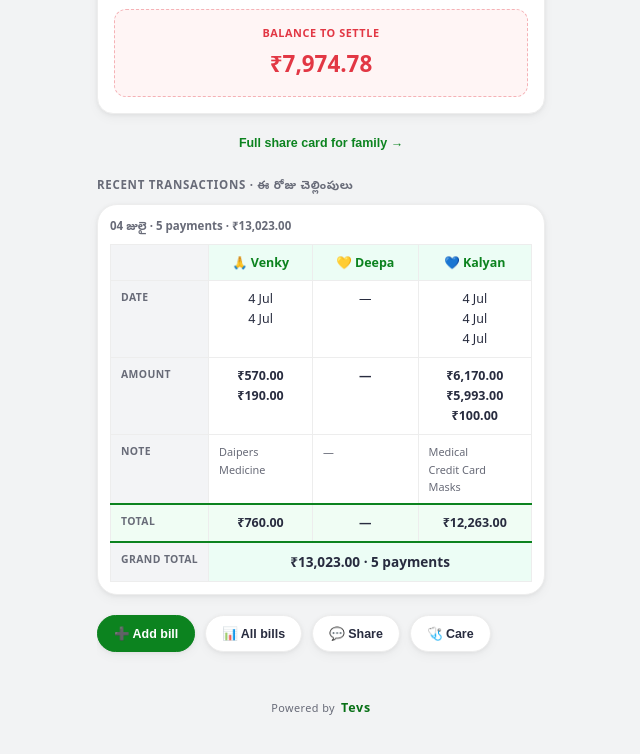
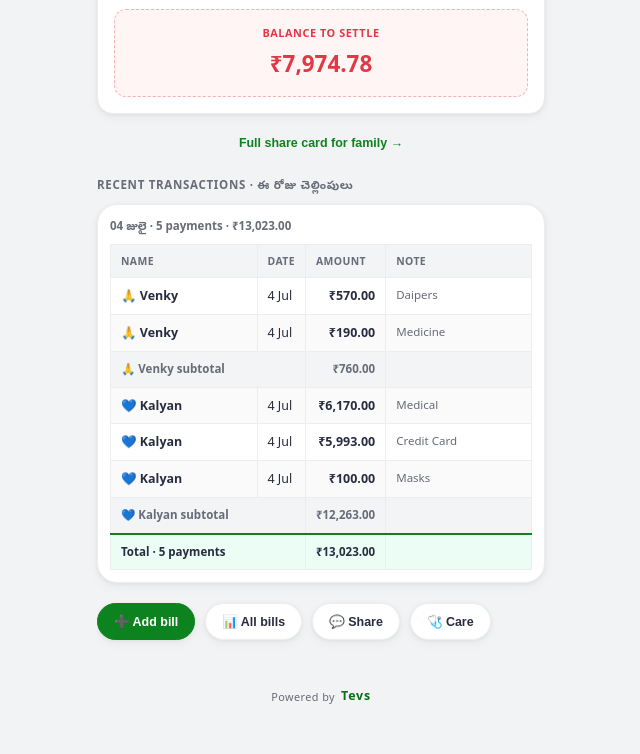
Before and after one commit to Tevskrishna/hospital-bills, a website: page index.html in a window 1280 px wide. Shown: the part 1263-2017 px from the top of the page, without its empty margins (319-959 px from the left). Drawn offline with Linux system fonts and the light colour scheme.

Commit message:
revert: restore row-based Name Date Amount Note table

```diff
--- a/css/responsive.css
+++ b/css/responsive.css
@@ -80,27 +80,21 @@
   background: #f3f4f6; font-size: 0.65rem; font-weight: 800; text-transform: uppercase;
   letter-spacing: 0.04em; color: var(--muted); white-space: nowrap;
 }
-.txn-table .col-label {
-  background: #f3f4f6; font-size: 0.65rem; font-weight: 800; text-transform: uppercase;
-  letter-spacing: 0.04em; color: var(--muted); white-space: nowrap; width: 1%;
+.txn-table tbody tr:nth-child(even):not(.txn-subtotal) { background: #fafafa; }
+.txn-table tr.txn-subtotal td {
+  background: #f3f4f6; font-weight: 700; font-size: 0.72rem; color: var(--muted);
+  border-top: 1px dashed var(--card-border);
 }
-.txn-pivot thead th.col-person {
-  text-align: center; background: #ecfdf5; color: var(--teal); font-size: 0.78rem;
-  text-transform: none; letter-spacing: 0;
+.txn-table .col-date { white-space: nowrap; width: 1%; }
+.txn-table .col-name { font-weight: 700; white-space: nowrap; }
+.txn-table .col-amt {
+  text-align: right; font-family: var(--display); font-weight: 800; white-space: nowrap; width: 1%;
 }
-.txn-pivot .col-stack { line-height: 1.6; vertical-align: top; text-align: center; }
-.txn-pivot tr.txn-pivot-total th,
-.txn-pivot tr.txn-pivot-total td {
-  background: #f0fdf4; font-weight: 800; border-top: 2px solid var(--teal);
+.txn-table .col-note { color: var(--muted); font-size: 0.72rem; }
+.txn-table .col-note .tx-delete {
+  margin-left: 6px; padding: 2px 6px; font-size: 0.65rem; border: none;
+  background: #fff5f5; border-radius: 4px; cursor: pointer;
 }
-.txn-pivot tfoot td.grand-total { text-align: center; font-size: 0.85rem; }
-.txn-pivot .col-stack.col-amt { font-family: var(--display); font-weight: 800; }
-.txn-pivot .col-stack.col-note { font-size: 0.68rem; color: var(--muted); text-align: left; }
-.txn-pivot .col-stack .tx-delete {
-  margin-left: 4px; padding: 2px 6px; font-size: 0.65rem; vertical-align: middle;
-  border: none; background: #fff5f5; border-radius: 4px; cursor: pointer;
-}
-.txn-table .col-amt { text-align: center; font-family: var(--display); font-weight: 800; }
 .month-group .txn-table-wrap { margin-bottom: 16px; }
 .txn-table tfoot td {
   background: #ecfdf5; font-weight: 700; font-size: 0.72rem; border-top: 2px solid var(--teal);
--- a/js/render.js
+++ b/js/render.js
@@ -16,66 +16,58 @@
     return `${+d} ${en[mi]}`;
   }
 
-  function pivotCellLines(bills, renderLine, empty) {
-    if (!bills.length) return empty || "—";
-    return bills.map(renderLine).join("<br>");
-  }
-
   function renderTxnTable(bills, caption, options) {
     if (!bills.length) return "";
     const opts = options || {};
     const whoIcon = { Venky: "🙏", Deepa: "💛", Kalyan: "💙" };
     const nameOrder = ["Venky", "Deepa", "Kalyan"];
-    const byWho = {};
-    nameOrder.forEach((w) => { byWho[w] = bills.filter((b) => b.who === w).sort((a, b) => a.d.localeCompare(b.d) || b.amt - a.amt); });
+    const sorted = [...bills].sort(
+      (a, b) =>
+        nameOrder.indexOf(a.who) - nameOrder.indexOf(b.who) ||
+        a.d.localeCompare(b.d) ||
+        b.amt - a.amt
+    );
     const total = bills.reduce((s, b) => s + b.amt, 0);
-
-    const colCells = nameOrder.map((who) => {
-      const list = byWho[who];
-      const dates = pivotCellLines(list, (b) => shortDate(b.d));
-      const amounts = pivotCellLines(list, (b) => fmt(b.amt));
-      const notes = pivotCellLines(list, (b) => {
-        const note = esc(b.note || b.mode || "—");
-        if (!opts.showDelete) return note;
-        const billIdx = global.data.bills.indexOf(b);
-        return `${note} <button type="button" class="tx-delete no-print" onclick="deleteBill(${billIdx})" aria-label="Delete">🗑</button>`;
+    let rows = "";
+    nameOrder.forEach((who) => {
+      const personBills = sorted.filter((b) => b.who === who);
+      if (!personBills.length) return;
+      personBills.forEach((b) => {
+        const billIdx = opts.showDelete ? global.data.bills.indexOf(b) : -1;
+        rows += `
+      <tr>
+        <td class="col-name">${whoIcon[b.who] || ""} ${esc(b.who)}</td>
+        <td class="col-date">${shortDate(b.d)}</td>
+        <td class="col-amt">${fmt(b.amt)}</td>
+        <td class="col-note">${esc(b.note || b.mode || "—")}${opts.showDelete ? ` <button type="button" class="tx-delete no-print" onclick="deleteBill(${billIdx})" aria-label="Delete">🗑</button>` : ""}</td>
+      </tr>`;
       });
-      const sub = list.reduce((s, b) => s + b.amt, 0);
-      return { who, dates, amounts, notes, sub, count: list.length };
+      const sub = personBills.reduce((s, b) => s + b.amt, 0);
+      rows += `
+      <tr class="txn-subtotal">
+        <td colspan="2">${whoIcon[who]} ${esc(who)} subtotal</td>
+        <td class="col-amt">${fmt(sub)}</td>
+        <td></td>
+      </tr>`;
     });
-
     return `
       ${caption ? `<div class="txn-table-caption">${caption}</div>` : ""}
       <div class="txn-table-wrap">
-        <table class="txn-table txn-pivot">
+        <table class="txn-table">
           <thead>
             <tr>
-              <th class="col-label"></th>
-              ${nameOrder.map((w) => `<th class="col-person">${whoIcon[w]} ${w}</th>`).join("")}
+              <th>Name</th>
+              <th>Date</th>
+              <th>Amount</th>
+              <th>Note</th>
             </tr>
           </thead>
-          <tbody>
-            <tr>
-              <th class="col-label">Date</th>
-              ${colCells.map((c) => `<td class="col-stack">${c.dates}</td>`).join("")}
-            </tr>
-            <tr>
-              <th class="col-label">Amount</th>
-              ${colCells.map((c) => `<td class="col-stack col-amt">${c.amounts}</td>`).join("")}
-            </tr>
-            <tr>
-              <th class="col-label">Note</th>
-              ${colCells.map((c) => `<td class="col-stack col-note">${c.notes}</td>`).join("")}
-            </tr>
-            <tr class="txn-pivot-total">
-              <th class="col-label">Total</th>
-              ${colCells.map((c) => `<td class="col-amt">${c.count ? fmt(c.sub) : "—"}</td>`).join("")}
-            </tr>
-          </tbody>
+          <tbody>${rows}</tbody>
           <tfoot>
             <tr>
-              <td class="col-label"><strong>Grand total</strong></td>
-              <td colspan="3" class="col-amt grand-total"><strong>${fmt(total)}</strong> · ${bills.length} payment${bills.length === 1 ? "" : "s"}</td>
+              <td colspan="2"><strong>Total</strong> · ${bills.length} payment${bills.length === 1 ? "" : "s"}</td>
+              <td class="col-amt"><strong>${fmt(total)}</strong></td>
+              <td></td>
             </tr>
           </tfoot>
         </table>
```
